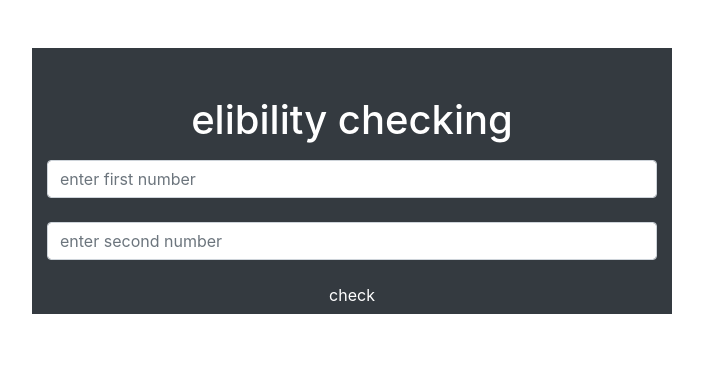
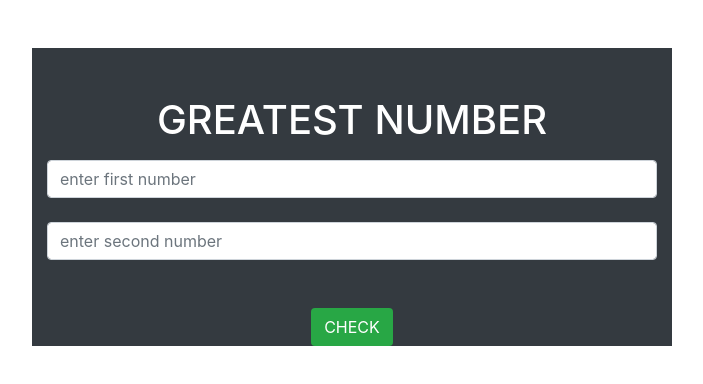
Before and after one commit to Sanjay3454/Sanjay_greatstNum, a plain HTML site: page index.html in a window 1280 px wide. Shown: the whole page, without its empty margins (288-991 px from the left). Drawn offline with nearby package versions, Linux system fonts and the light colour scheme.

Commit message:
greatestnumberDOM4

```diff
--- a/index.html
+++ b/index.html
@@ -11,11 +11,11 @@
 <body>
     <div
      class="container w-50 bg-dark text-center mt-5 pt-5">
-    <h1 class="text-white">elibility checking</h1>
+    <h1 class="text-white">GREATEST NUMBER</h1>
     <form>
      <input id="a1" class="form-control mt-3" type="text" placeholder="enter first number">
      <input id="a2" class="form-control mt-4" type="text" placeholder="enter second number">
-    <button onclick="greatCheck()" type="submit"  class="btn mt-3 btn-outline text-white">check</button>
+    <button onclick="greatCheck()" type="submit"  class="btn mt-5 btn-outline text-white bg-success">CHECK</button>
 
     </form>
 
```
